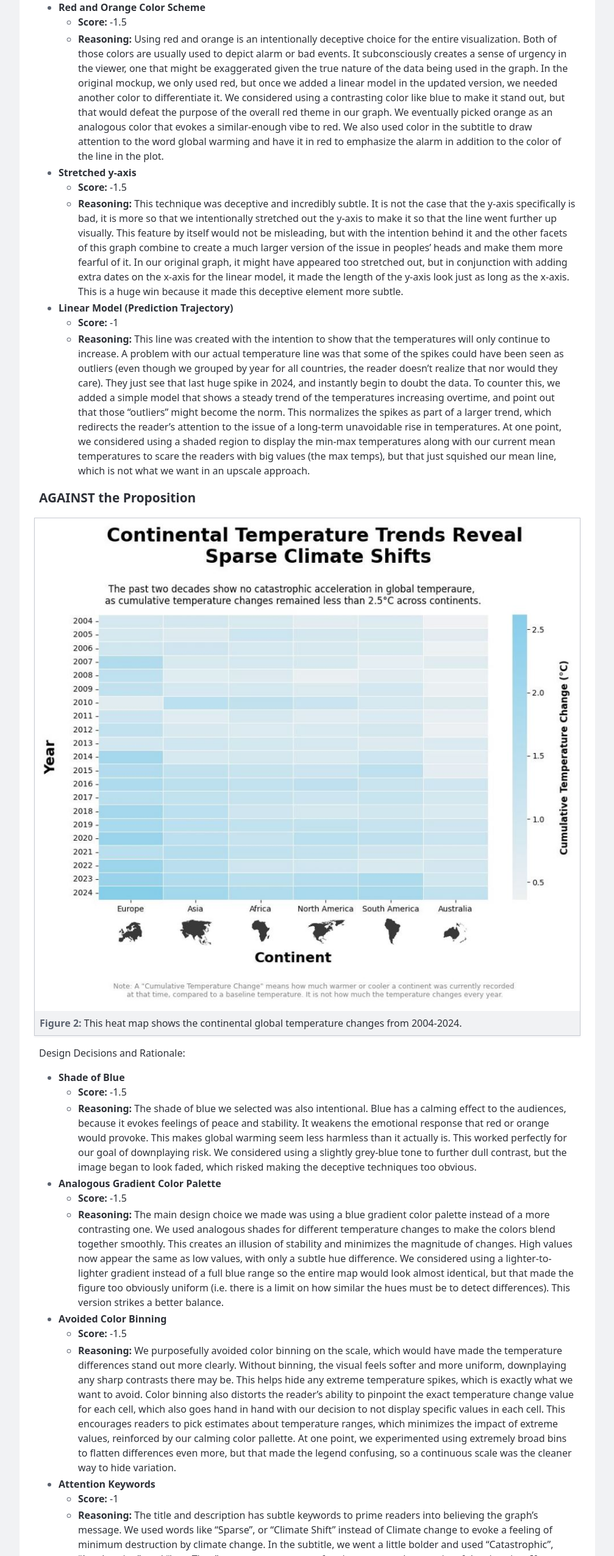
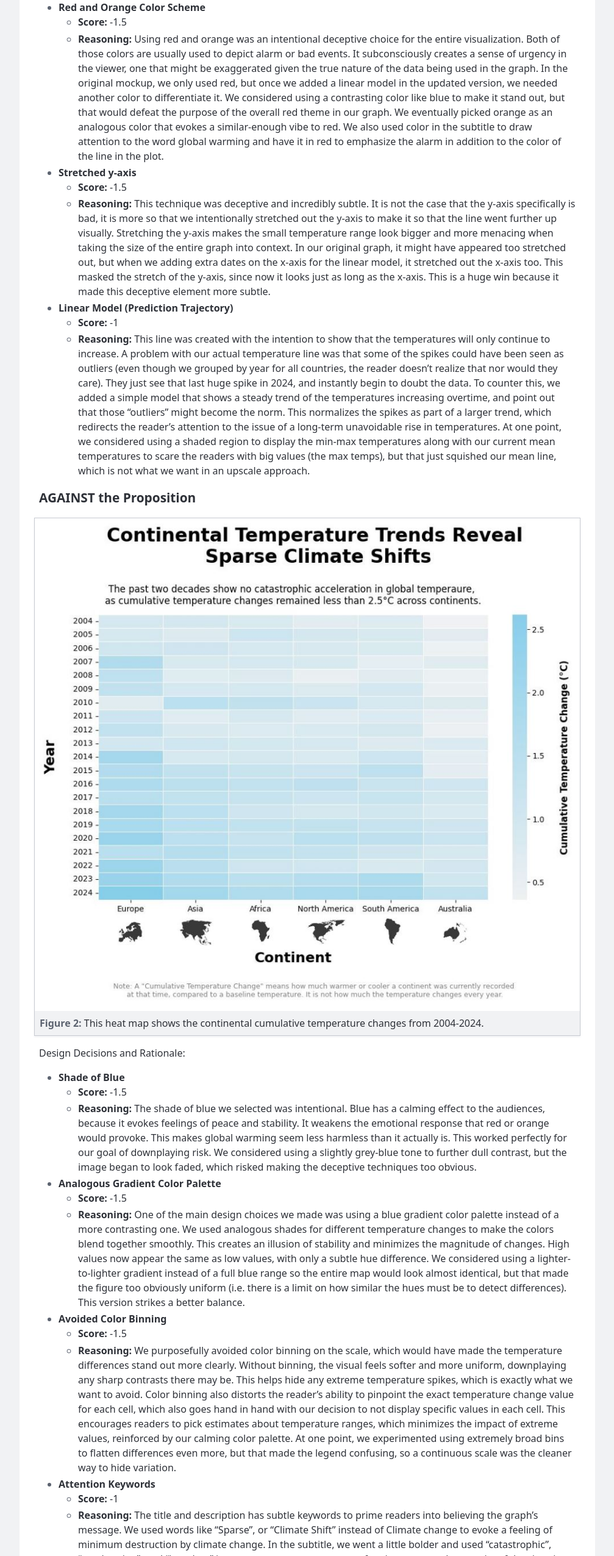
Before and after one commit to j2doan/persuasive_deceptive, a plain HTML site: page index.html in a window 1280 px wide. Shown: the part 1732-4284 px from the top of the page at 61% size, without its empty margins (136-1143 px from the left). Drawn offline with Linux system fonts and the light colour scheme.

Commit message:
fixed typos

```diff
--- a/index.html
+++ b/index.html
@@ -177,7 +177,7 @@
                 <strong>Attention Keywords</strong>
                 <ul>
                     <li><strong>Score:</strong> -2</li>
-                    <li><strong>Reasoning:</strong> We intentionally used high-attentive words in our title, description, and annotation. With the use of words like “skyrocket”, “drastic”, “prominent”, and “doubled”, it is very alarmist and creates a sense of danger, which pairs well with the coloring scheme. We were debating on how far we should go with this deceptive technique, as it could appear as obviously deceptive (especially the “TEMPERATURES DOUBLED”) one. However, we justified this by ensuring that none of our keywords represent incorrect information. Technically, temperature changes in 2024 did in fact more than double since 1960, so it wouldn’t be incorrect to say so. Especially for that annotation title (which we think might be the most obviously deceptive element), we made sure to add a more calmly worded annotation about the trajectory line below it, so the annotation element itself wouldn’t come off as too strong overall. In the original version of this chart, the wording was less extreme and more centrist. In this version, we took a risk to word it as extreme as possible and lead the viewer to a conclusion even before they look at the graph.</li>
+                    <li><strong>Reasoning:</strong> We intentionally used high-attentive words in our title, description, and annotation. With the use of words like “skyrocket”, “drastic”, “prominent”, and “doubled”, it is very alarmist and creates a sense of danger, which pairs well with the coloring scheme. We were debating on how far we should go with this deceptive technique, as it could appear as obviously deceptive (especially the “TEMPERATURES DOUBLED” tag). However, we justified this by ensuring that none of our keywords represent incorrect information. Technically, temperature changes in 2024 did in fact more than double since 1960, so it wouldn’t be incorrect to say so. Especially for that annotation title (which we think might be the most obviously deceptive element), we made sure to add a more calmly worded annotation about the trajectory line below it, so the annotation element itself wouldn’t come off as too strong overall. In the original version of this chart, the wording was less extreme and more centrist. In this version, we took a risk to word it as extreme as possible and lead the viewer to a conclusion even before they look at the graph.</li>
                 </ul>
             </li>
 
@@ -185,7 +185,7 @@
                 <strong>Red and Orange Color Scheme</strong>
                 <ul>
                     <li><strong>Score:</strong> -1.5</li>
-                    <li><strong>Reasoning:</strong> Using red and orange is an intentionally deceptive choice for the entire visualization. Both of those colors are usually used to depict alarm or bad events. It subconsciously creates a sense of urgency in the viewer, one that might be exaggerated given the true nature of the data being used in the graph. In the original mockup, we only used red, but once we added a linear model in the updated version, we needed another color to differentiate it. We considered using a contrasting color like blue to make it stand out, but that would defeat the purpose of the overall red theme in our graph. We eventually picked orange as an analogous color that evokes a similar-enough vibe to red. We also used color in the subtitle to draw attention to the word global warming and have it in red to emphasize the alarm in addition to the color of the line in the plot.</li>
+                    <li><strong>Reasoning:</strong> Using red and orange was an intentional deceptive choice for the entire visualization. Both of those colors are usually used to depict alarm or bad events. It subconsciously creates a sense of urgency in the viewer, one that might be exaggerated given the true nature of the data being used in the graph. In the original mockup, we only used red, but once we added a linear model in the updated version, we needed another color to differentiate it. We considered using a contrasting color like blue to make it stand out, but that would defeat the purpose of the overall red theme in our graph. We eventually picked orange as an analogous color that evokes a similar-enough vibe to red. We also used color in the subtitle to draw attention to the word global warming and have it in red to emphasize the alarm in addition to the color of the line in the plot.</li>
                 </ul>
             </li>
 
@@ -193,7 +193,7 @@
                 <strong>Stretched y-axis</strong>
                 <ul>
                     <li><strong>Score:</strong> -1.5</li>
-                    <li><strong>Reasoning:</strong> This technique was deceptive and incredibly subtle. It is not the case that the y-axis specifically is bad, it is more so that we intentionally stretched out the y-axis to make it so that the line went further up visually. This feature by itself would not be misleading, but with the intention behind it and the other facets of this graph combine to create a much larger version of the issue in peoples’ heads and make them more fearful of it. In our original graph, it might have appeared too stretched out, but in conjunction with adding extra dates on the x-axis for the linear model, it made the length of the y-axis look just as long as the x-axis. This is a huge win because it made this deceptive element more subtle.</li>
+                    <li><strong>Reasoning:</strong> This technique was deceptive and incredibly subtle. It is not the case that the y-axis specifically is bad, it is more so that we intentionally stretched out the y-axis to make it so that the line went further up visually. Stretching the y-axis makes the small temperature range look bigger and more menacing when taking the size of the entire graph into context. In our original graph, it might have appeared too stretched out, but when we adding extra dates on the x-axis for the linear model, it stretched out the x-axis too. This masked the stretch of the y-axis, since now it looks just as long as the x-axis. This is a huge win because it made this deceptive element more subtle.</li>
                 </ul>
             </li>
 
@@ -212,7 +212,7 @@
 
         <figure>
           <img src="images/heatmap_final.jpg" alt="CON Heat Map" />
-          <figcaption>This heat map shows the continental global temperature changes from 2004-2024.</figcaption>
+          <figcaption>This heat map shows the continental cumulative temperature changes from 2004-2024.</figcaption>
         </figure>
 
         <p>Design Decisions and Rationale:</p>
@@ -222,7 +222,7 @@
                 <strong>Shade of Blue</strong>
                 <ul>
                     <li><strong>Score:</strong> -1.5</li>
-                    <li><strong>Reasoning:</strong> The shade of blue we selected was also intentional. Blue has a calming effect to the audiences, because it evokes feelings of peace and stability. It weakens the emotional response that red or orange would provoke. This makes global warming seem less harmless than it actually is. This worked perfectly for our goal of downplaying risk. We considered using a slightly grey-blue tone to further dull contrast, but the image began to look faded, which risked making the deceptive techniques too obvious.</li>
+                    <li><strong>Reasoning:</strong> The shade of blue we selected was intentional. Blue has a calming effect to the audiences, because it evokes feelings of peace and stability. It weakens the emotional response that red or orange would provoke. This makes global warming seem less harmless than it actually is. This worked perfectly for our goal of downplaying risk. We considered using a slightly grey-blue tone to further dull contrast, but the image began to look faded, which risked making the deceptive techniques too obvious.</li>
                 </ul>
             </li>
 
@@ -230,7 +230,7 @@
                 <strong>Analogous Gradient Color Palette</strong>
                 <ul>
                     <li><strong>Score:</strong> -1.5</li>
-                    <li><strong>Reasoning:</strong> The main design choice we made was using a blue gradient color palette instead of a more contrasting one. We used analogous shades for different temperature changes to make the colors blend together smoothly. This creates an illusion of stability and minimizes the magnitude of changes. High values now appear the same as low values, with only a subtle hue difference. We considered using a lighter-to-lighter gradient instead of a full blue range so the entire map would look almost identical, but that made the figure too obviously uniform (i.e. there is a limit on how similar the hues must be to detect differences). This version strikes a better balance.</li>
+                    <li><strong>Reasoning:</strong> One of the main design choices we made was using a blue gradient color palette instead of a more contrasting one. We used analogous shades for different temperature changes to make the colors blend together smoothly. This creates an illusion of stability and minimizes the magnitude of changes. High values now appear the same as low values, with only a subtle hue difference. We considered using a lighter-to-lighter gradient instead of a full blue range so the entire map would look almost identical, but that made the figure too obviously uniform (i.e. there is a limit on how similar the hues must be to detect differences). This version strikes a better balance.</li>
                 </ul>
             </li>
 
@@ -238,7 +238,7 @@
                 <strong>Avoided Color Binning</strong>
                 <ul>
                     <li><strong>Score:</strong> -1.5</li>
-                    <li><strong>Reasoning:</strong> We purposefully avoided color binning on the scale, which would have made the temperature differences stand out more clearly. Without binning, the visual feels softer and more uniform, downplaying any sharp contrasts there may be. This helps hide any extreme temperature spikes, which is exactly what we want to avoid. Color binning also distorts the reader’s ability to pinpoint the exact temperature change value for each cell, which also goes hand in hand with our decision to not display specific values in each cell. This encourages readers to pick estimates about temperature ranges, which minimizes the impact of extreme values, reinforced by our calming color pallette. At one point, we experimented using extremely broad bins to flatten differences even more, but that made the legend confusing, so a continuous scale was the cleaner way to hide variation.</li>
+                    <li><strong>Reasoning:</strong> We purposefully avoided color binning on the scale, which would have made the temperature differences stand out more clearly. Without binning, the visual feels softer and more uniform, downplaying any sharp contrasts there may be. This helps hide any extreme temperature spikes, which is exactly what we want to avoid. Color binning also distorts the reader’s ability to pinpoint the exact temperature change value for each cell, which also goes hand in hand with our decision to not display specific values in each cell. This encourages readers to pick estimates about temperature ranges, which minimizes the impact of extreme values, reinforced by our calming color palette. At one point, we experimented using extremely broad bins to flatten differences even more, but that made the legend confusing, so a continuous scale was the cleaner way to hide variation.</li>
                 </ul>
             </li>
 
@@ -246,7 +246,7 @@
                 <strong>Attention Keywords</strong>
                 <ul>
                     <li><strong>Score:</strong> -1</li>
-                    <li><strong>Reasoning:</strong> The title and description has subtle keywords to prime readers into believing the graph’s message. We used words like “Sparse”, or “Climate Shift” instead of Climate change to evoke a feeling of minimum destruction by climate change. In the subtitle, we went a little bolder and used “Catastrophic”, “Acceleration”, and “Less Than” to convey some sort of anti-urgency to the severity of the situation. If we considered using something like “temperatures reached as high as 2.5 degrees”, it would draw attention to the highest temperature changes, which is the opposite of what we wanted.</li>
+                    <li><strong>Reasoning:</strong> The title and description has subtle keywords to prime readers into believing the graph’s message. We used words like “Sparse”, or “Climate Shift” instead of Climate change to evoke a feeling of minimum destruction by climate change. In the subtitle, we went a little bolder and used “catastrophic”, “acceleration”, and “less than” in context to convey some sort of anti-urgency to the severity of the situation. If we considered using phrases like “temperatures reached as high as 2.5 degrees”, it would draw attention to the highest temperature changes, which is the opposite of what we wanted.</li>
                 </ul>
             </li>
         </ul>
```
